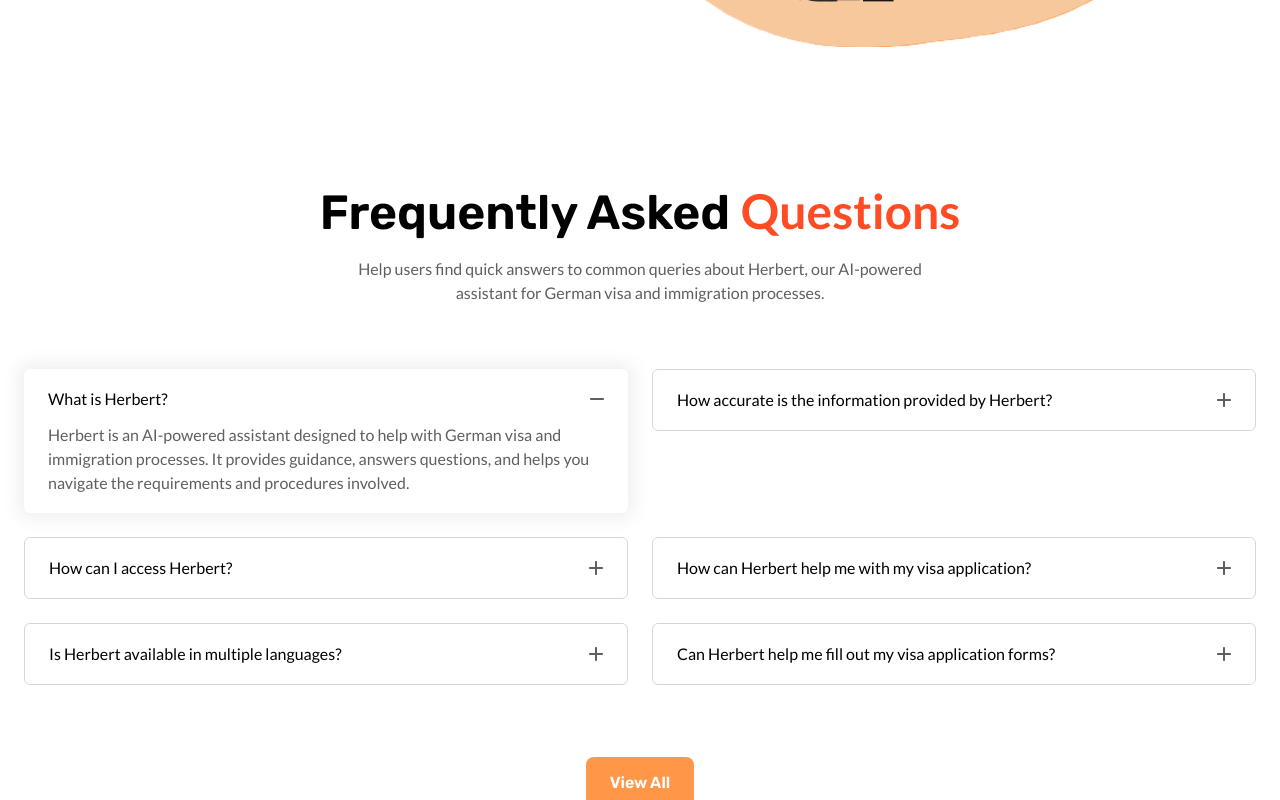
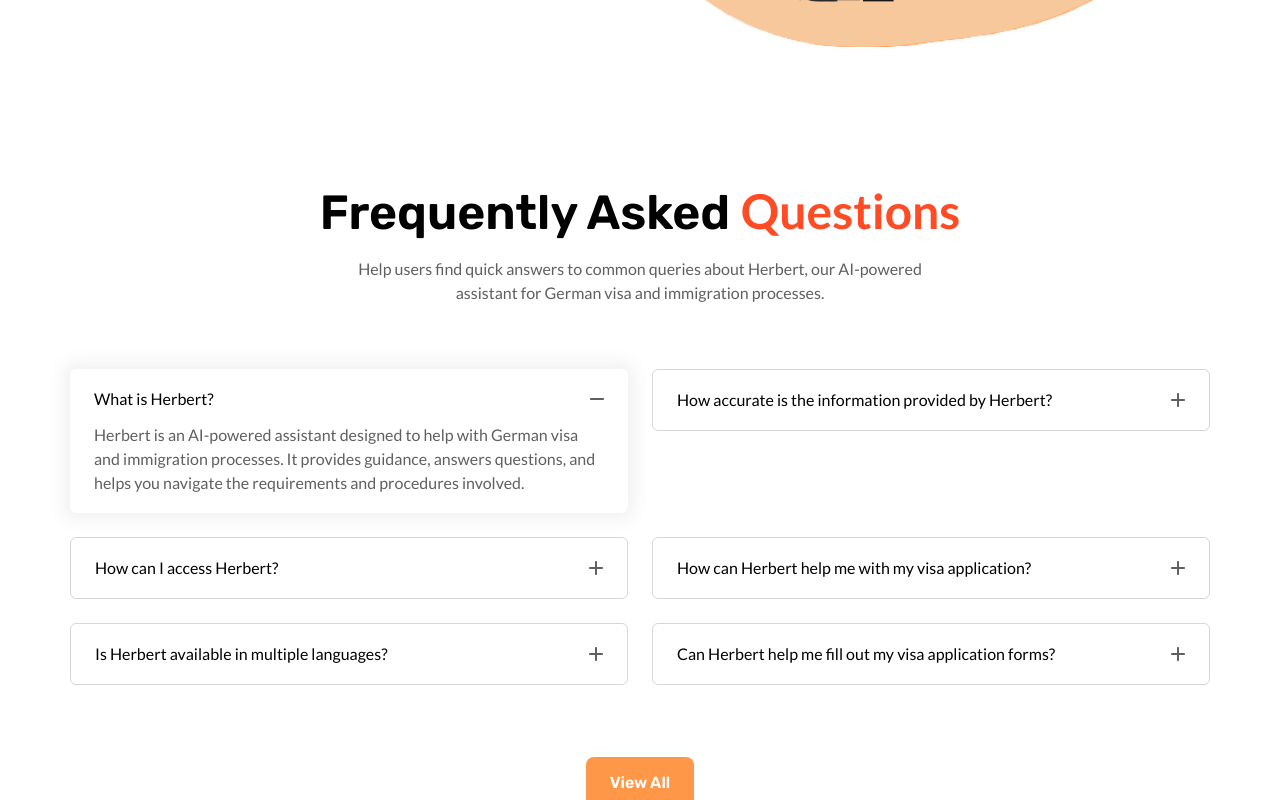
Before and after one commit to Ritik-455/herbert, a React (Create React App) app: page / in a window 1280 px wide. Both pictures are taken after a click on the element "What is Herbert?". Shown: the part 2633-3433 px from the top of the page. Built offline with nearby package versions, Linux system fonts and the light colour scheme.

Commit message:
pulled from main

```diff
--- a/src/components/home/Faq.jsx
+++ b/src/components/home/Faq.jsx
@@ -14,7 +14,7 @@ const Faq = () => {
   };
 
   return (
-    <div className='container'>
+    <div className='container max-w-[1188px]'>
       <PrimaryHeading text="Frequently Asked " className="text-center">
         <span className='text-orange'>Questions</span>
       </PrimaryHeading>
@@ -25,19 +25,31 @@ const Faq = () => {
         {FAQ_CONTENT.map((obj, index) => (
           <div className='lg:col-6 px-5 w-full sm:mb-6 mb-4' key={index}>
             <div
-              className={`sm:py-[18px] py-[14px] max-lg:h-full sm:px-6 px-[14px] cursor-pointer rounded-md ${activeIndex === index ? 'shadow-accordionShadow' : 'border border-[#00000029]'
+              className={`max-lg:h-full rounded-md transition-all duration-300 ease-in-out ${activeIndex === index ? 'shadow-accordionShadow' : 'border border-[#00000029]'
                 }`}
-              onClick={() => toggleAccordion(index)}
             >
-              <div className='flex justify-between items-center gap-3'>
+              <div
+                className={`flex justify-between items-center sm:px-6 px-[14px] sm:pt-[18px] pt-[14px] gap-3 cursor-pointer ${activeIndex === index ? 'pb-3' : 'pb-[18px]'
+                  }`}
+                onClick={() => toggleAccordion(index)}
+              >
                 <p className='max-sm:text-sm'>{obj.mainText}</p>
-                <img src={activeIndex === index ? minusSign : plusSign} alt="accordion icon" />
+                <img
+                  src={activeIndex === index ? minusSign : plusSign}
+                  alt="accordion icon"
+                  className="transition-transform duration-300 ease-in-out"
+                  style={{ transform: activeIndex === index ? 'rotate(180deg)' : 'rotate(0deg)' }}
+                />
               </div>
-              {activeIndex === index && (
-                <div className='mt-3'>
-                  <p className='text-grey max-sm:text-sm'>{obj.content}</p>
-                </div>
-              )}
+              <div
+                className='sm:px-6 px-[14px] overflow-hidden transition-all duration-300 ease-in-out'
+                style={{
+                  maxHeight: activeIndex === index ? '1000px' : '0',
+                  opacity: activeIndex === index ? 1 : 0,
+                }}
+              >
+                <p className='text-grey max-sm:text-sm pb-[18px]'>{obj.content}</p>
+              </div>
             </div>
           </div>
         ))}
```
